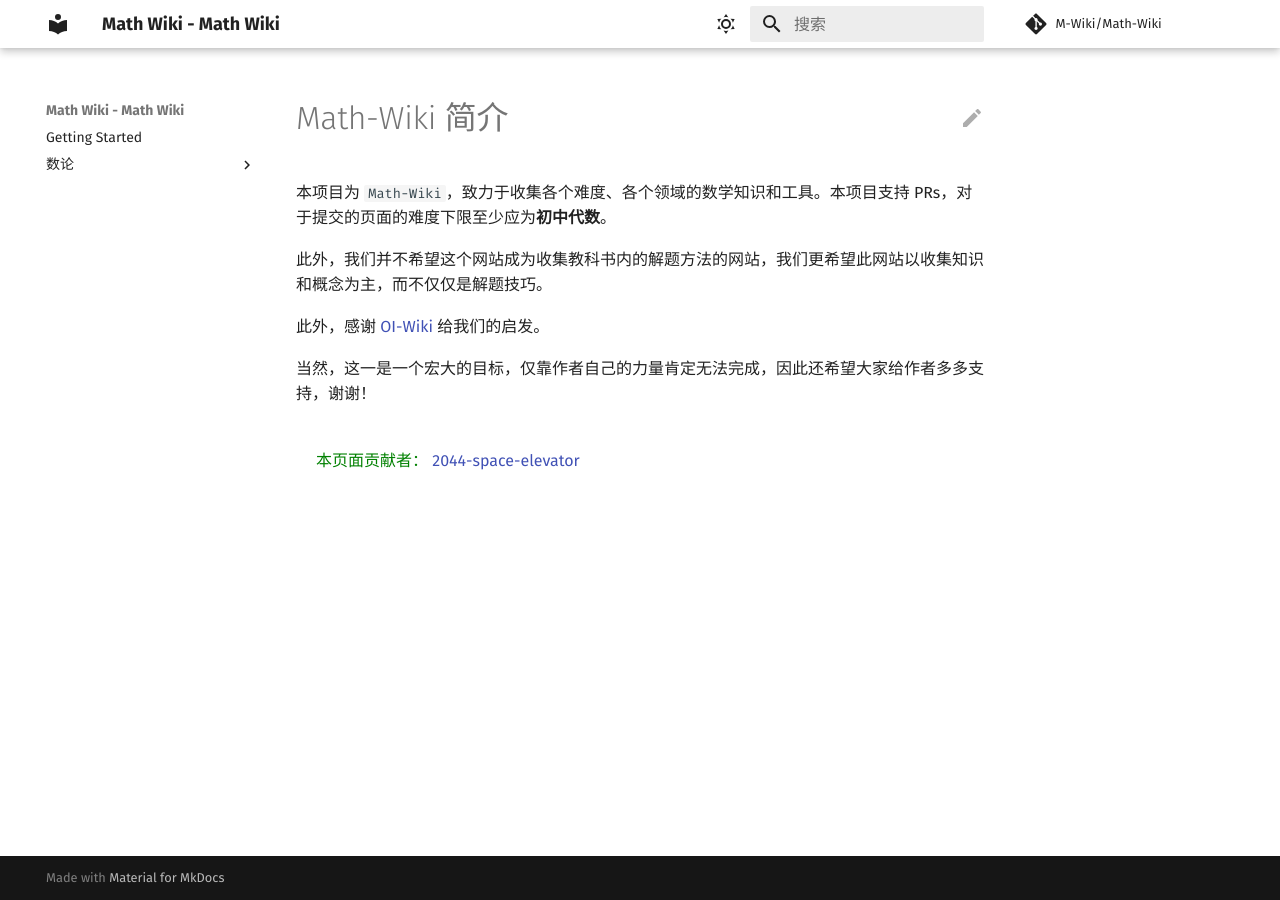
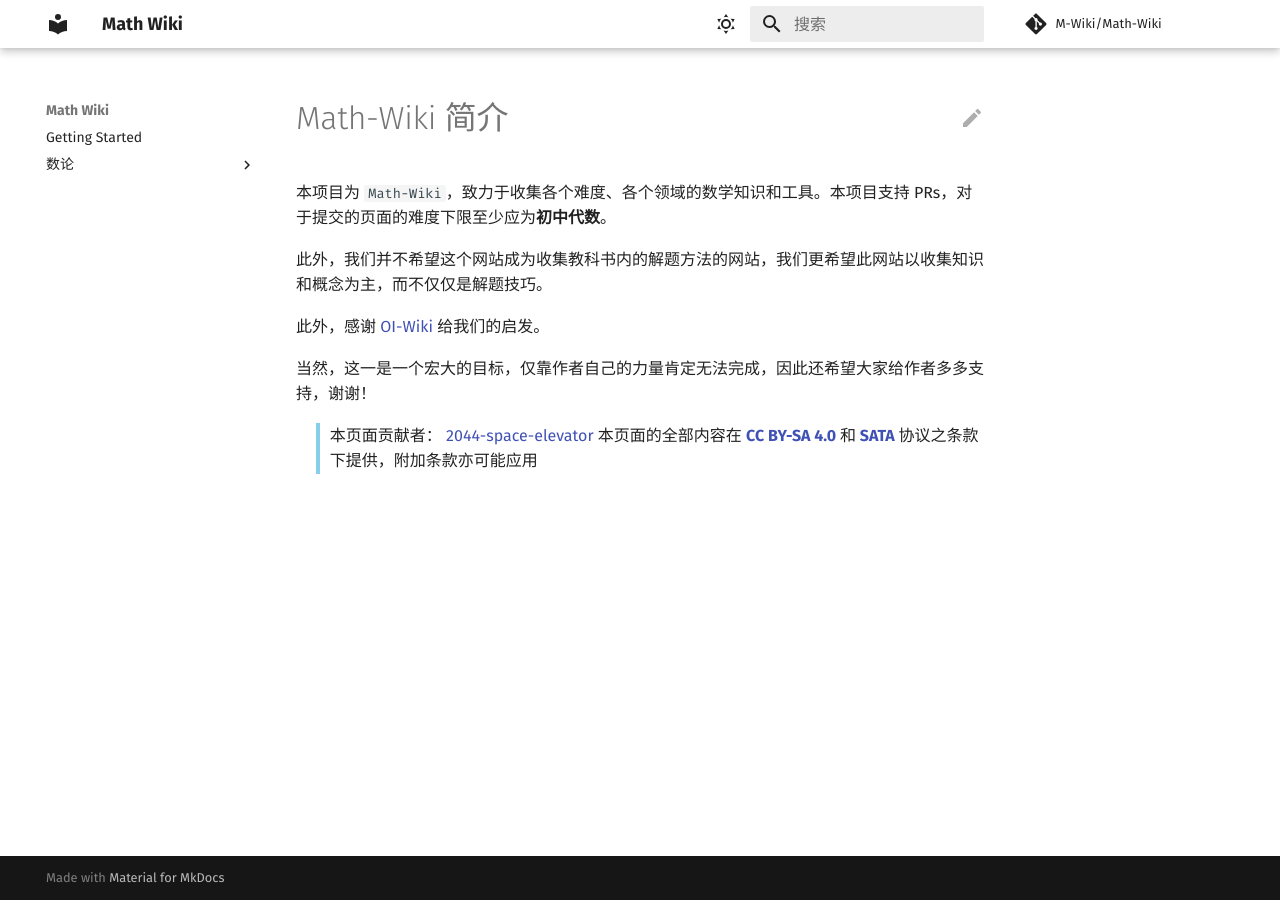
Before and after one commit to M-Wiki/Math-Wiki, an MkDocs documentation site: the page built from docs/index.md, in a window 1280 px wide. Built offline with MkDocs 1.6.1 and Material for MkDocs 9.7.7, drawn with Linux system fonts in a browser that asks for light colours; comment, search, counter and statistics services are not loaded.

Commit message:
feature
* 修改贡献者功能，修改 UI，添加协议和最近更新时间。

```diff
--- a/mkdocs.yml
+++ b/mkdocs.yml
@@ -1,4 +1,4 @@
-site_name: Math Wiki - Math Wiki
+site_name: Math Wiki
 down_extensions:
   - pymdownx.arithmatex:
       generic: true
@@ -10,7 +10,8 @@ nav:
     - 数论基础: number-theory/basic.md
 
 plugins:
-  - git-authors
+  - git-revision-date-localized:
+      type: iso_datetime
   - search:
       lang: zh
 
--- a/overrides/partials/comments.html
+++ b/overrides/partials/comments.html
@@ -1,6 +1,7 @@
-<br />
 
-<div style="color:green; margin-left: 20px;">
+<div style="margin-left: 20px;display:flex;">
+  <div style="/*! height:100%; */ width: 5px; background-color: skyblue; display: inline-block"></div>
+  <div style="margin-left: 10px;">
   本页面贡献者：
   <script>
     var authors_list = document.querySelector("meta[name=author]").content;
@@ -13,8 +14,14 @@
         document.write(', ');
       }
     }
+    var time = document.getElementsByClassName("md-source-file")[0];
+    var time2 = document.getElementsByClassName("git-revision-date-localized-plugin")[0];
+    time2 = time2.innerText;
+    time.innerHTML = "";
+    document.write("<br />最近更新时间：" + time2 + "<br />");
     </script>
-
+    本页面的全部内容在 <strong><a href="https://creativecommons.org/licenses/by-sa/4.0/deed.zh"> CC BY-SA 4.0 </a></strong>和<strong><a href="https://github.com/zTrix/sata-license"> SATA </a></strong>协议之条款下提供，附加条款亦可能应用
+  </div>
   </div>
 
 <script src="https://giscus.app/client.js"
```
Lines whose indentation alone changed are shown as unchanged.
